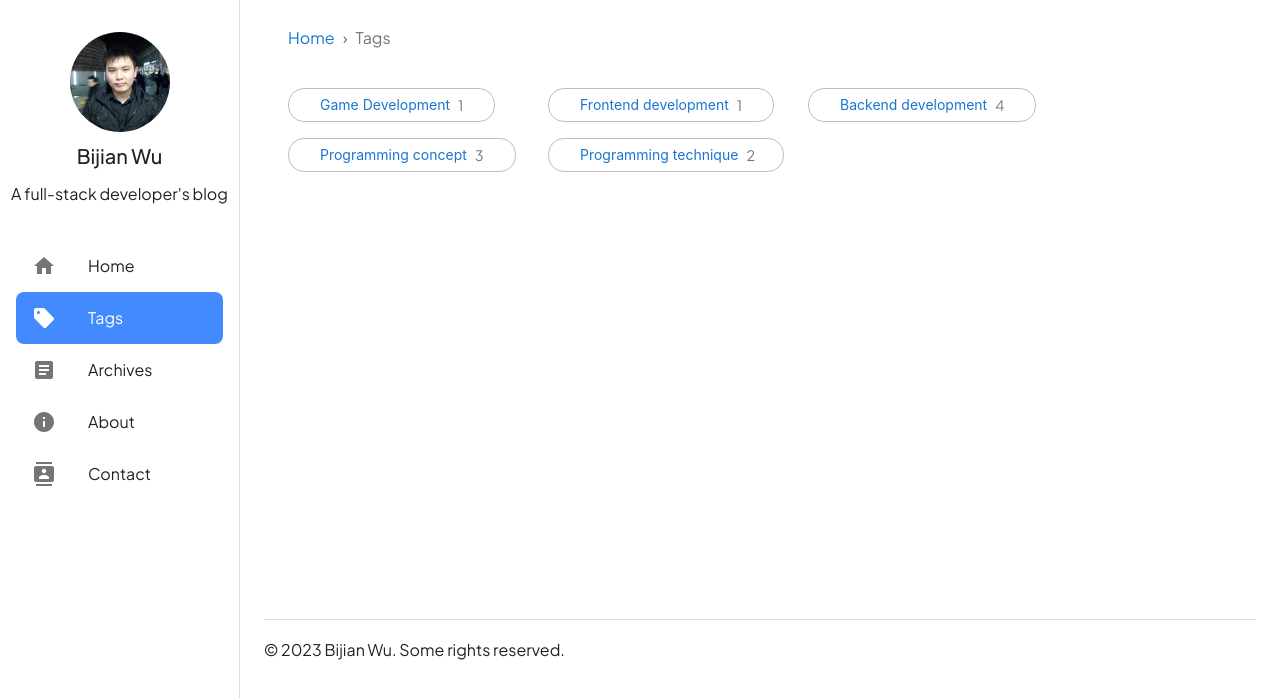
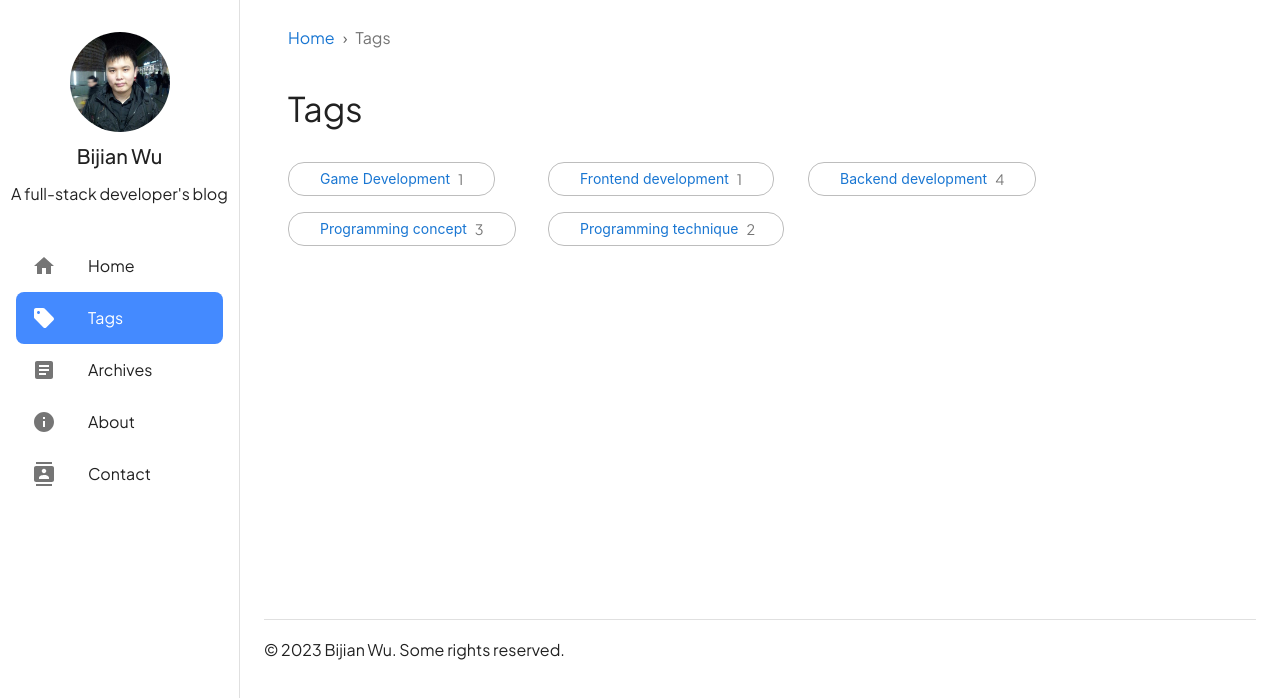
Before and after one commit to BijianWu/blog, a React (Create React App) app: page /tags in a window 1280 px wide. Shown: the top 698 px of the page. Built offline with nearby package versions, Linux system fonts and the light colour scheme.

Commit message:
put headings on archives and tags page

```diff
--- a/src/pages/Archives.jsx
+++ b/src/pages/Archives.jsx
@@ -8,17 +8,18 @@ import TimelineOppositeContent, {
   timelineOppositeContentClasses,
 } from '@mui/lab/TimelineOppositeContent';
 import { Link, linkClasses } from '@mui/material';
+import StyledPageHeadingTypography from '../components/StyledPageHeadingTypography';
 
 
 export default function Archives(){
 
     return <>
+      <StyledPageHeadingTypography>Archives</StyledPageHeadingTypography>
       <Timeline
         sx={{
           [`& .${timelineOppositeContentClasses.root}`]: {
             flex: 1,
           }
-
       }}
       >
 
--- a/src/pages/Tags.jsx
+++ b/src/pages/Tags.jsx
@@ -2,11 +2,13 @@ import { Badge, Box, Chip, Grid, Link, Stack, Typography } from "@mui/material";
 import StyledChip from "../components/StyledChip";
 import { useNavigate } from "react-router-dom";
 import MutedTypography from "../components/MutedTypography";
+import StyledPageHeadingTypography from "../components/StyledPageHeadingTypography";
 
 export default function Tags(){
     const navigate = useNavigate();
 
     return <>
+        <StyledPageHeadingTypography>Tags</StyledPageHeadingTypography>
         <Grid container rowGap={2} columnGap={3}>
             <Grid item lg={3} xs={5}>
                 <StyledChip label={
```
Lines whose indentation alone changed are shown as unchanged.
